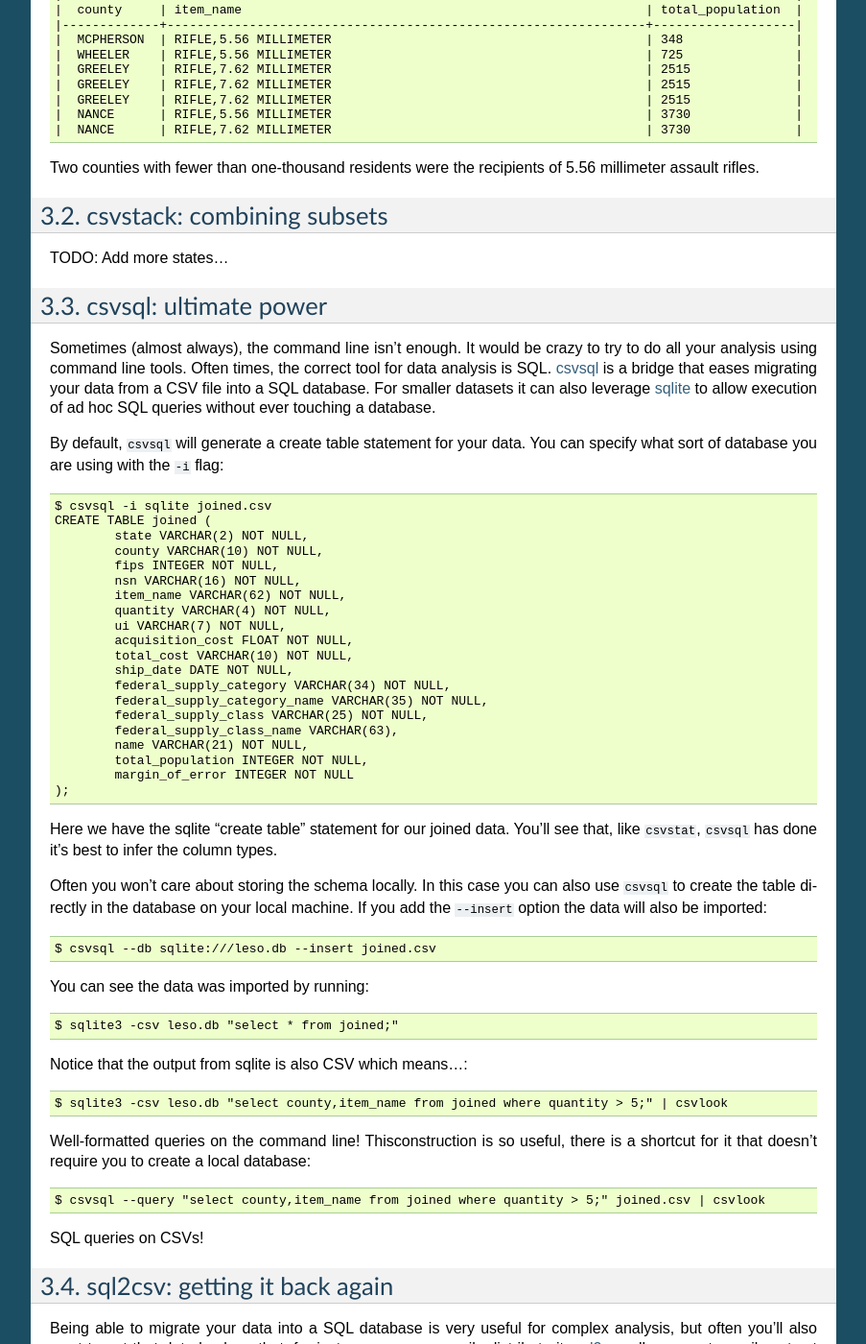
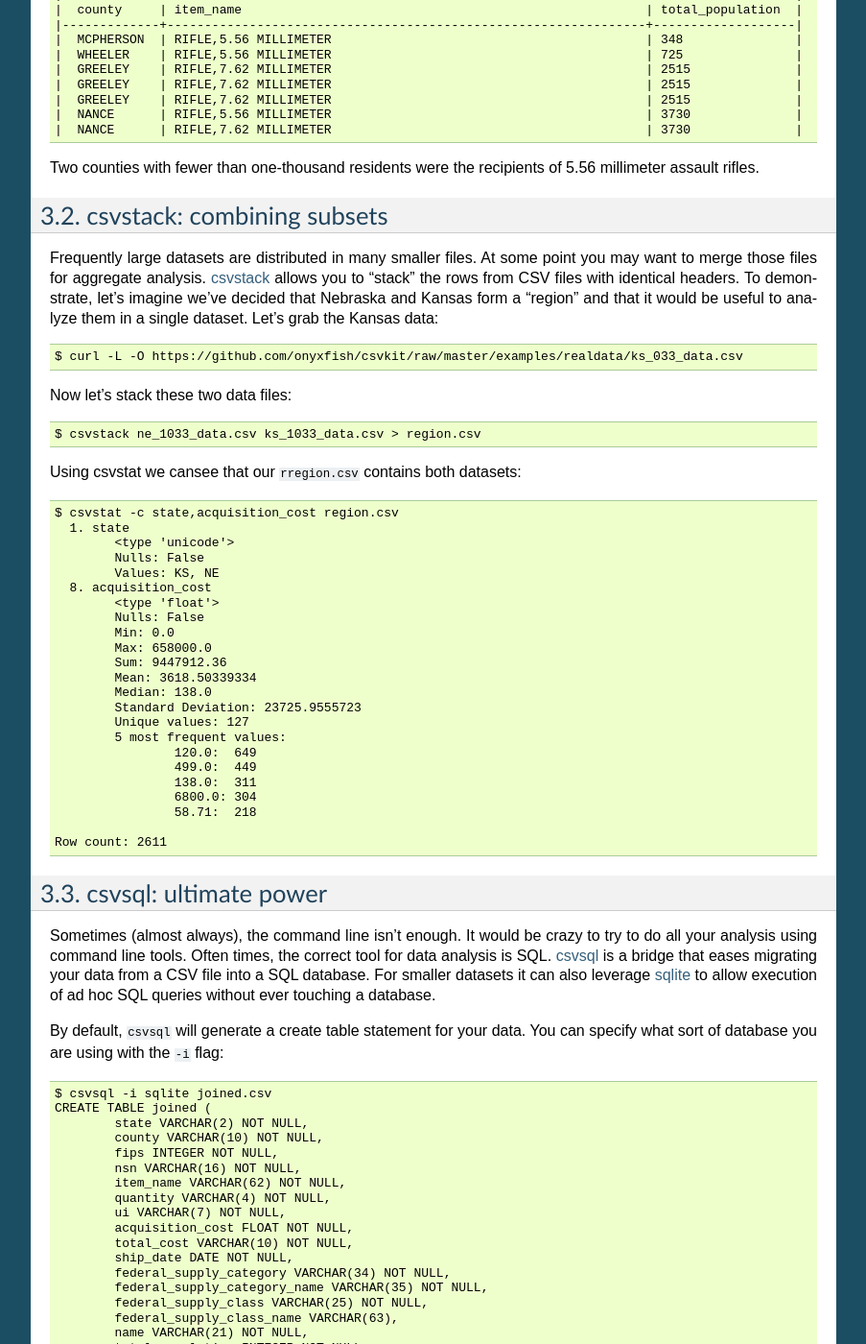
Before and after one commit to wireservice/csvkit, a Sphinx documentation site: the page built from docs/tutorial/3_power_tools.rst, in a window 1280 px wide and 1400 px high, scrolled down 1298 px. Shown: the whole window at 96% size, without its empty margins (198-1101 px from the left). Built offline with Sphinx 7.4.7, drawn with Linux system fonts in a browser that asks for light colours.

Commit message:
Add csvstack tutorial.

```diff
--- a/docs/tutorial/3_power_tools.rst
+++ b/docs/tutorial/3_power_tools.rst
@@ -79,7 +79,39 @@ Two counties with fewer than one-thousand residents were the recipients of 5.56
 csvstack: combining subsets
 ===========================
 
-TODO: Add more states...
+Frequently large datasets are distributed in many smaller files. At some point you may want to merge those files for aggregate analysis. :doc:`/scripts/csvstack` allows you to "stack" the rows from CSV files with identical headers. To demonstrate, let's imagine we've decided that Nebraska and Kansas form a "region" and that it would be useful to analyze them in a single dataset. Let's grab the Kansas data::
+
+    $ curl -L -O https://github.com/onyxfish/csvkit/raw/master/examples/realdata/ks_033_data.csv
+
+Now let's stack these two data files::
+
+    $ csvstack ne_1033_data.csv ks_1033_data.csv > region.csv
+
+Using csvstat we cansee that our ``rregion.csv`` contains both datasets::
+
+    $ csvstat -c state,acquisition_cost region.csv
+      1. state
+            <type 'unicode'>
+            Nulls: False
+            Values: KS, NE
+      8. acquisition_cost
+            <type 'float'>
+            Nulls: False
+            Min: 0.0
+            Max: 658000.0
+            Sum: 9447912.36
+            Mean: 3618.50339334
+            Median: 138.0
+            Standard Deviation: 23725.9555723
+            Unique values: 127
+            5 most frequent values:
+                    120.0:  649
+                    499.0:  449
+                    138.0:  311
+                    6800.0: 304
+                    58.71:  218
+
+    Row count: 2611
 
 csvsql: ultimate power
 ======================
```
